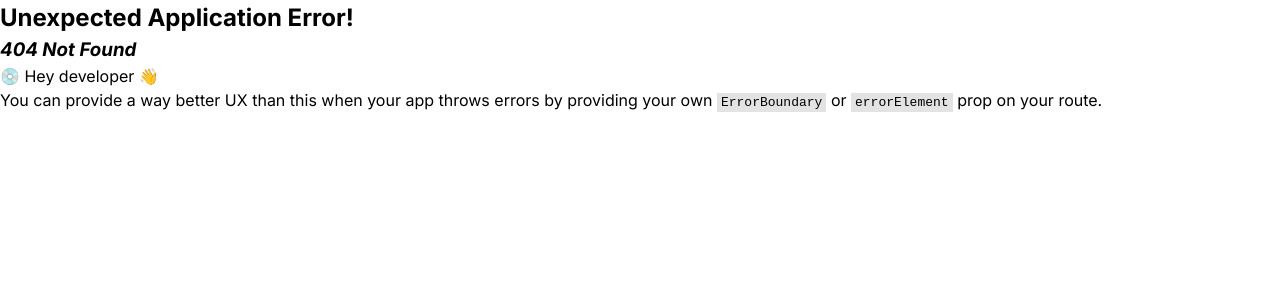
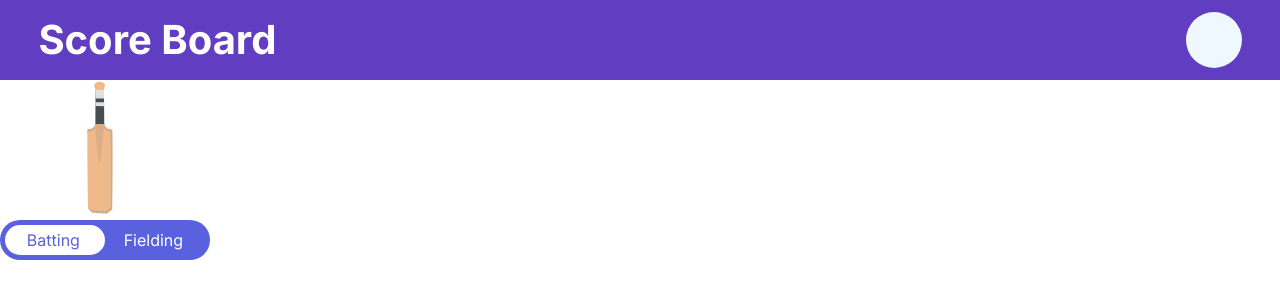
Before and after one commit to rishabh709/ScoreBoard, a React (Vite) app: page /pick in a window 1280 px wide. Before the commit this address had no page. Shown: the top 300 px of the page. Built offline with nearby package versions, Linux system fonts and the light colour scheme.

Commit message:
Implemented Choosing After toss

```diff
--- a/Task in hand.yaml
+++ b/Task in hand.yaml
@@ -88,3 +88,4 @@ Finished:
     1. Coin Flip
 
 Today:
+    1. Picking Bat or Bowling
--- a/src/App.jsx
+++ b/src/App.jsx
@@ -21,6 +21,7 @@ import CricketConfigForm from './components/sports/CricketConfigForm'
 import ToggleButton from './components/common/ToggleButton'
 import SelectProfileIcon from './components/common/SelectProfileIcon'
 import CoinFlip from './components/sports/toss/CoinFlip'
+import ChoosingAfterToss from './components/sports/toss/ChoosingAfterToss'
 
 const router = createBrowserRouter(
   createRoutesFromElements(
@@ -41,6 +42,7 @@ const router = createBrowserRouter(
       <Route path='/toggle' element={<ToggleButton />} ></Route>
       <Route path='/icon' element={<SelectProfileIcon />} ></Route>
       <Route path='/coin' element={<CoinFlip />} ></Route>
+      <Route path='/pick' element={<ChoosingAfterToss />} ></Route>
 
     </Route>
   )
--- a/src/components/sports/CricketConfigForm.jsx
+++ b/src/components/sports/CricketConfigForm.jsx
@@ -8,6 +8,7 @@ import Teamup from "./Teamup";
 import CoinFlip from "./toss/CoinFlip";
 import { CgEnter } from "react-icons/cg";
 import { useMatchContext } from "../../context/matchReducer";
+import ChoosingAfterToss from "./toss/ChoosingAfterToss";
 
 function CricketConfigForm() {
   const { state: matchState, dispatch: matchDispatch } = useMatchContext();
@@ -25,7 +26,6 @@ function CricketConfigForm() {
   const [isHeads, setIsHeads] = useState(true);
   const tossOptions = ["Heads", "Tails"];
   const handleTossToggle = () => {
-
     const newIsHeads = !isHeads;
     setIsHeads(newIsHeads);
 
@@ -66,6 +66,7 @@ function CricketConfigForm() {
             height: "100%",
             display: "flex",
             boxSizing: "border-box",
+            flexFlow: 'wrap',
             flexDirection: "row",
             justifyContent: "space-around",
             alignItems: "center",
@@ -98,6 +99,10 @@ function CricketConfigForm() {
           <CoinFlip TeamsTossPicks={matchState.tossPicked} />
         </div>
       ),
+      alignItems: "center",
+    },
+    3: {
+      component: <ChoosingAfterToss />,
       alignItems: "center",
     },
   };
--- /dev/null
+++ b/src/components/sports/toss/ChoosingAfterToss.jsx
@@ -0,0 +1,72 @@
+import React, { useState } from "react";
+import ToggleButton from "../../common/ToggleButton";
+import BatSVG from "./../../../assets/team-icons/toss/bat.svg";
+import BallSVG from "./../../../assets/team-icons/toss/ball.svg";
+import { motion } from "framer-motion";
+
+function ChoosingAfterToss() {
+  const [isToggled, setIsToggled] = useState(true);
+
+  const handleToggle = () => {
+    setIsToggled((prev) => !prev);
+  };
+
+  return (
+    <div
+      style={{
+        width: "max-content",
+        display: "flex",
+        flexDirection: "column",
+        boxSizing:'border-box',
+        overflow:'visible'
+      }}
+    >
+      <div
+        style={{
+          display: "flex",
+          flexGrow: "1",
+          height: "140px",
+          alignItems: "center",
+          justifyContent: "center",
+        }}
+      >
+        <motion.img
+          src={BatSVG}
+          alt="bat"
+          srcset=""
+          initial={false}
+          animate={{
+            x: isToggled ? 0 : -150,
+            opacity: isToggled ? 1 : 0,
+          }}
+          style={{
+            position: "absolute",
+            height: "max-height",
+          }}
+        />
+        <motion.img
+          src={BallSVG}
+          alt="ball"
+          srcset=""
+          initial={false}
+          animate={{
+            x: isToggled ? 150 : 0,
+            opacity: isToggled ? 0 : 1,
+          }}
+          style={{
+            height: "max-height",
+            position: "absolute",
+          }}
+        />
+
+      </div>
+      <ToggleButton
+        options={["Batting", "Fielding"]}
+        isToggled={isToggled}
+        onToggle={handleToggle}
+      />
+    </div>
+  );
+}
+
+export default ChoosingAfterToss;
```
Also changed, not shown: src/assets/team-icons/toss/bat.svg.
